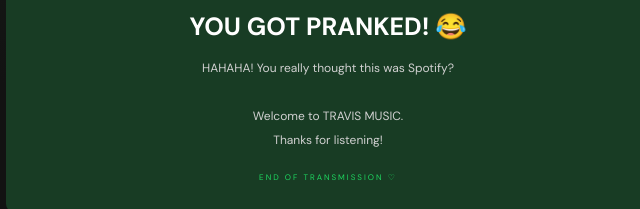
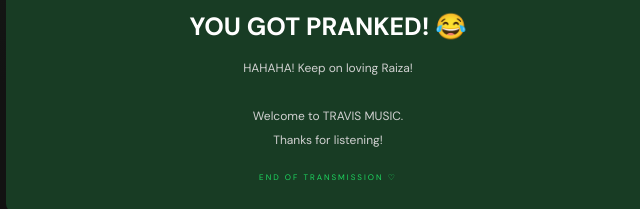
Before and after one commit to TravisOfficial/Travis-Music, a plain HTML site: page index.html in a window 1280 px wide. Both pictures are taken after a click on the button "OPEN SURPRISE ↗". Shown: the part 405-614 px from the top of the page, 282-922 px from the left. Drawn offline with Linux system fonts and the light colour scheme.

Commit message:
Restore index.html with original content

```diff
--- a/index.html
+++ b/index.html
@@ -290,7 +290,7 @@
                 <h2>YOU GOT PRANKED! 😂</h2>
 
                 <p>
-                    HAHAHA! You really thought this was Spotify?
+                    HAHAHA! Keep on loving Raiza!
 
                     <br><br>
 
```
